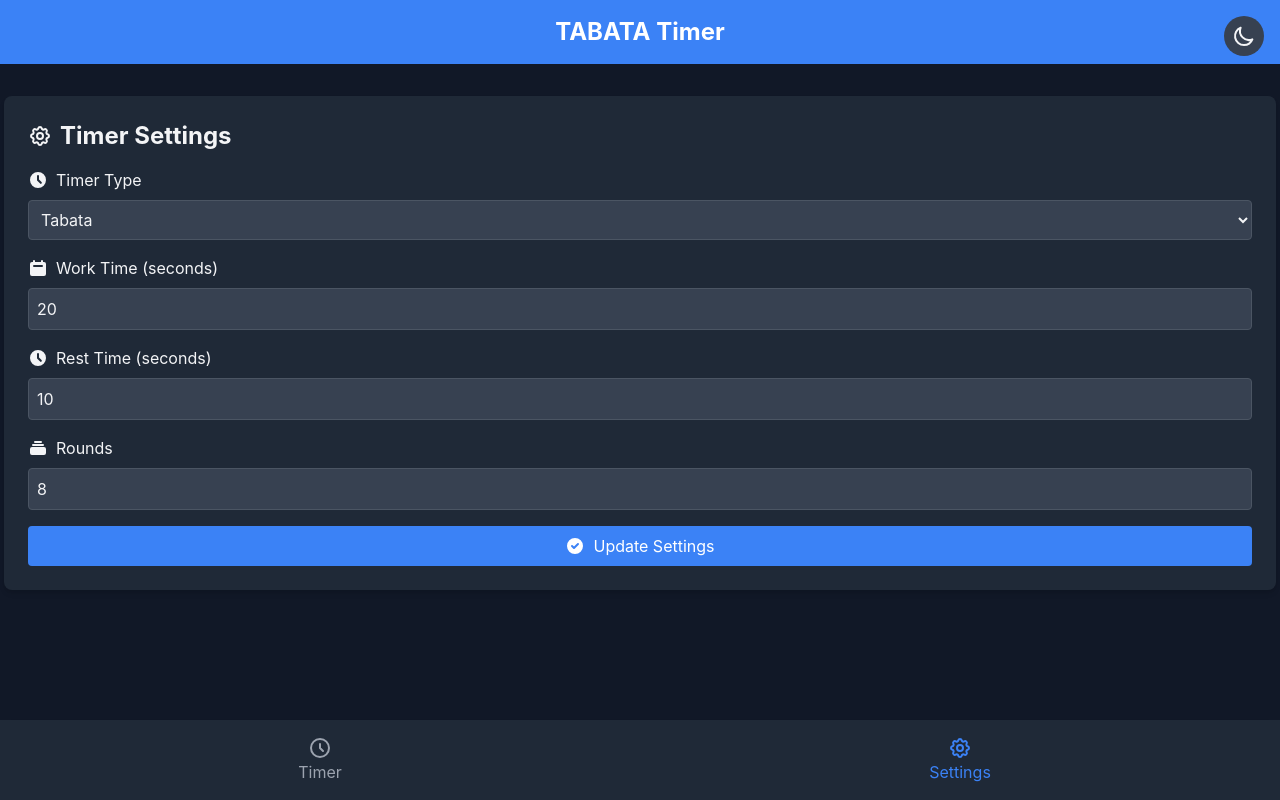
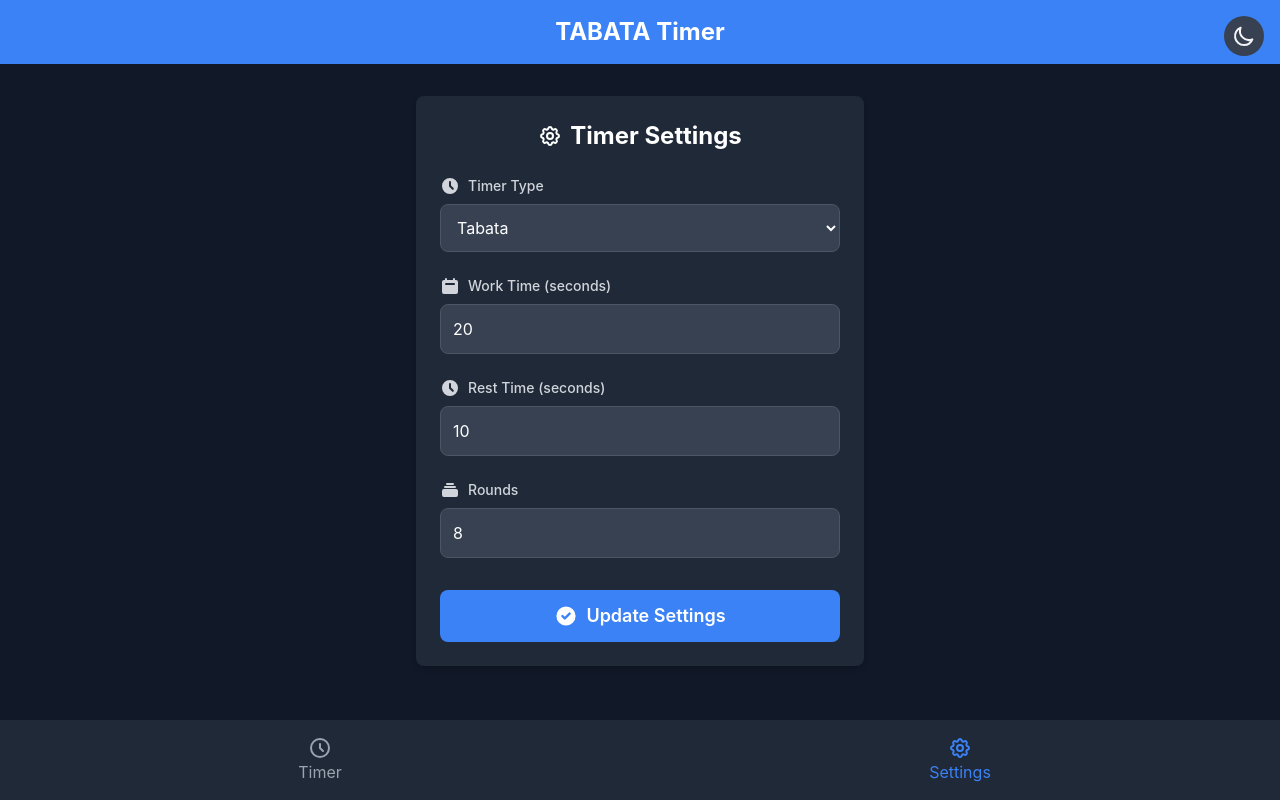
Before and after one commit to alexanderop/wodTimer, a Vue app: page /settings in a window 1280 px wide. Built offline with nearby package versions, Linux system fonts and the light colour scheme.

Commit message:
better design

```diff
--- a/src/components/TimerCircle.vue
+++ b/src/components/TimerCircle.vue
@@ -7,6 +7,7 @@ interface Props {
   currentPhase: string
   isEmomMode: boolean
   currentRound: number
+  totalRounds: number
 }
 
 const props = defineProps<Props>()
@@ -22,12 +23,12 @@ const progress = computed(() => {
 })
 
 const strokeDasharray = computed(() => {
-  const circumference = 2 * Math.PI * 92
+  const circumference = 2 * Math.PI * 90
   return `${circumference} ${circumference}`
 })
 
 const strokeDashoffset = computed(() => {
-  const circumference = 2 * Math.PI * 92
+  const circumference = 2 * Math.PI * 90
   return circumference - (progress.value / 100) * circumference
 })
 
@@ -49,6 +50,10 @@ const timerScale = ref(1)
 const isTransitioning = ref(false)
 const previousRound = ref(props.currentRound)
 
+const roundProgress = computed(() => {
+  return ((props.currentRound - 1) / props.totalRounds) * 100
+})
+
 watch(() => props.currentTime, (newTime, oldTime) => {
   if (newTime !== oldTime) {
     timerScale.value = 1.1
@@ -64,38 +69,66 @@ watch(() => props.currentRound, (newRound, oldRound) => {
     setTimeout(() => {
       previousRound.value = newRound
       isTransitioning.value = false
-    }, 500) // Duration of the transition
+    }, 500)
   }
 })
 </script>
 
 <template>
   <div class="relative w-full max-w-md aspect-square">
-    <svg class="w-full h-full transform -rotate-90" viewBox="0 0 200 200">
-      <!-- Background circle -->
+    <svg class="w-full h-full" viewBox="0 0 200 200">
+      <!-- Outer circle (round progress) -->
       <circle
         class="text-gray-200 dark:text-gray-700"
-        stroke-width="16"
+        stroke-width="8"
         stroke="currentColor"
         fill="transparent"
-        r="92"
+        r="96"
         cx="100"
         cy="100"
       />
-      <!-- Progress circle -->
       <circle
-        class="progress-ring__circle"
+        class="transition-all duration-300 ease-in-out"
+        :stroke="circleColor"
+        stroke-width="8"
+        fill="transparent"
+        r="96"
+        cx="100"
+        cy="100"
+        :stroke-dasharray="2 * Math.PI * 96"
+        :stroke-dashoffset="2 * Math.PI * 96 * (1 - roundProgress / 100)"
+        transform="rotate(-90 100 100)"
+      />
+
+      <!-- Main timer circle -->
+      <circle
+        class="text-gray-300 dark:text-gray-600"
+        stroke-width="12"
+        stroke="currentColor"
+        fill="transparent"
+        r="90"
+        cx="100"
+        cy="100"
+      />
+      <circle
+        class="progress-ring__circle transition-all duration-300 ease-in-out"
         :class="[phaseColor, pulseClass]"
-        stroke-width="16"
+        stroke-width="12"
         :stroke="circleColor"
         :stroke-dasharray="strokeDasharray"
         :stroke-dashoffset="strokeDashoffset"
         fill="transparent"
-        r="92"
+        r="90"
         cx="100"
         cy="100"
       />
+
+      <!-- Tick marks -->
+      <g v-for="i in 12" :key="i" :transform="`rotate(${i * 30} 100 100)`">
+        <line x1="100" y1="20" x2="100" y2="30" stroke="currentColor" stroke-width="2" />
+      </g>
     </svg>
+
     <div class="absolute inset-0 flex flex-col items-center justify-center">
       <transition
         enter-active-class="transition ease-out duration-500"
@@ -116,8 +149,11 @@ watch(() => props.currentRound, (newRound, oldRound) => {
           >
             {{ formattedTime }}
           </div>
-          <div v-if="!isEmomMode" class="text-2xl md:text-3xl mt-2 font-semibold" :class="[phaseColor]">
+          <div class="text-2xl md:text-3xl mt-2 font-semibold" :class="[phaseColor]">
             {{ currentPhase }}
+          </div>
+          <div class="text-lg mt-1 text-gray-600 dark:text-gray-300">
+            Round {{ currentRound }} / {{ totalRounds }}
           </div>
         </div>
       </transition>
@@ -129,6 +165,7 @@ watch(() => props.currentRound, (newRound, oldRound) => {
 .progress-ring__circle {
   transition: stroke-dashoffset 1s linear;
   transform-origin: 50% 50%;
+  transform: rotate(-90deg);
 }
 
 @keyframes pulse {
--- a/src/views/SettingsView.vue
+++ b/src/views/SettingsView.vue
@@ -1,8 +1,10 @@
 <script setup lang="ts">
 import { ref } from 'vue'
 import { useTimerStore } from '../stores/timerStore'
+import { useRouter } from 'vue-router'
 
 const timerStore = useTimerStore()
+const router = useRouter()
 
 const workTime = ref(timerStore.workTime)
 const restTime = ref(timerStore.restTime)
@@ -16,66 +18,114 @@ function updateSettings() {
     rounds: rounds.value,
     timerType: timerType.value,
   })
+
+  // Navigate to the index page after updating settings
+  router.push('/')
 }
 </script>
 
 <template>
-  <div class="bg-white dark:bg-gray-800 p-6 rounded-lg shadow-md">
-    <h2 class="text-2xl font-bold mb-4 flex items-center">
+  <div class="bg-white dark:bg-gray-800 p-4 sm:p-6 rounded-lg shadow-md max-w-md mx-auto">
+    <h2 class="text-xl sm:text-2xl font-bold mb-6 flex items-center justify-center text-gray-800 dark:text-white">
       <svg xmlns="http://www.w3.org/2000/svg" class="h-6 w-6 mr-2" fill="none" viewBox="0 0 24 24" stroke="currentColor">
         <path stroke-linecap="round" stroke-linejoin="round" stroke-width="2" d="M10.325 4.317c.426-1.756 2.924-1.756 3.35 0a1.724 1.724 0 002.573 1.066c1.543-.94 3.31.826 2.37 2.37a1.724 1.724 0 001.065 2.572c1.756.426 1.756 2.924 0 3.35a1.724 1.724 0 00-1.066 2.573c.94 1.543-.826 3.31-2.37 2.37a1.724 1.724 0 00-2.572 1.065c-.426 1.756-2.924 1.756-3.35 0a1.724 1.724 0 00-2.573-1.066c-1.543.94-3.31-.826-2.37-2.37a1.724 1.724 0 00-1.065-2.572c-1.756-.426-1.756-2.924 0-3.35a1.724 1.724 0 001.066-2.573c-.94-1.543.826-3.31 2.37-2.37.996.608 2.296.07 2.572-1.065z" />
         <path stroke-linecap="round" stroke-linejoin="round" stroke-width="2" d="M15 12a3 3 0 11-6 0 3 3 0 016 0z" />
       </svg>
       Timer Settings
     </h2>
-    <div class="mb-4">
-      <label class="block mb-2 flex items-center">
+
+    <div class="space-y-6">
+      <div class="flex flex-col">
+        <label class="text-sm font-medium mb-2 text-gray-700 dark:text-gray-300 flex items-center">
           <svg xmlns="http://www.w3.org/2000/svg" class="h-5 w-5 mr-2" viewBox="0 0 20 20" fill="currentColor">
             <path fill-rule="evenodd" d="M10 18a8 8 0 100-16 8 8 0 000 16zm1-12a1 1 0 10-2 0v4a1 1 0 00.293.707l2.828 2.829a1 1 0 101.415-1.415L11 9.586V6z" clip-rule="evenodd" />
           </svg>
           Timer Type
         </label>
-      <select v-model="timerType" class="w-full p-2 border rounded dark:bg-gray-700 dark:border-gray-600">
-        <option value="tabata">
-          Tabata
-        </option>
-        <option value="emom">
-          EMOM
-        </option>
+        <select
+          v-model="timerType"
+          class="w-full p-3 text-base border rounded-lg focus:ring-2 focus:ring-blue-500 dark:bg-gray-700 dark:border-gray-600 dark:text-white"
+        >
+          <option value="tabata">Tabata</option>
+          <option value="emom">EMOM</option>
         </select>
       </div>
-    <div class="mb-4">
-      <label class="block mb-2 flex items-center">
+
+      <div class="flex flex-col">
+        <label class="text-sm font-medium mb-2 text-gray-700 dark:text-gray-300 flex items-center">
           <svg xmlns="http://www.w3.org/2000/svg" class="h-5 w-5 mr-2" viewBox="0 0 20 20" fill="currentColor">
             <path fill-rule="evenodd" d="M6 2a1 1 0 00-1 1v1H4a2 2 0 00-2 2v10a2 2 0 002 2h12a2 2 0 002-2V6a2 2 0 00-2-2h-1V3a1 1 0 10-2 0v1H7V3a1 1 0 00-1-1zm0 5a1 1 0 000 2h8a1 1 0 100-2H6z" clip-rule="evenodd" />
           </svg>
           Work Time (seconds)
         </label>
-      <input v-model.number="workTime" type="number" class="w-full p-2 border rounded dark:bg-gray-700 dark:border-gray-600">
+        <input
+          v-model.number="workTime"
+          type="number"
+          class="w-full p-3 text-base border rounded-lg focus:ring-2 focus:ring-blue-500 dark:bg-gray-700 dark:border-gray-600 dark:text-white no-spinner"
+        >
       </div>
-    <div v-if="timerType === 'tabata'" class="mb-4">
-      <label class="block mb-2 flex items-center">
+
+      <div v-if="timerType === 'tabata'" class="flex flex-col">
+        <label class="text-sm font-medium mb-2 text-gray-700 dark:text-gray-300 flex items-center">
           <svg xmlns="http://www.w3.org/2000/svg" class="h-5 w-5 mr-2" viewBox="0 0 20 20" fill="currentColor">
             <path fill-rule="evenodd" d="M10 18a8 8 0 100-16 8 8 0 000 16zm1-12a1 1 0 10-2 0v4a1 1 0 00.293.707l2.828 2.829a1 1 0 101.415-1.415L11 9.586V6z" clip-rule="evenodd" />
           </svg>
           Rest Time (seconds)
         </label>
-      <input v-model.number="restTime" type="number" class="w-full p-2 border rounded dark:bg-gray-700 dark:border-gray-600">
+        <input
+          v-model.number="restTime"
+          type="number"
+          class="w-full p-3 text-base border rounded-lg focus:ring-2 focus:ring-blue-500 dark:bg-gray-700 dark:border-gray-600 dark:text-white no-spinner"
+        >
       </div>
-    <div class="mb-4">
-      <label class="block mb-2 flex items-center">
+
+      <div class="flex flex-col">
+        <label class="text-sm font-medium mb-2 text-gray-700 dark:text-gray-300 flex items-center">
           <svg xmlns="http://www.w3.org/2000/svg" class="h-5 w-5 mr-2" viewBox="0 0 20 20" fill="currentColor">
             <path d="M7 3a1 1 0 000 2h6a1 1 0 100-2H7zM4 7a1 1 0 011-1h10a1 1 0 110 2H5a1 1 0 01-1-1zM2 11a2 2 0 012-2h12a2 2 0 012 2v4a2 2 0 01-2 2H4a2 2 0 01-2-2v-4z" />
           </svg>
           Rounds
         </label>
-      <input v-model.number="rounds" type="number" class="w-full p-2 border rounded dark:bg-gray-700 dark:border-gray-600">
+        <input
+          v-model.number="rounds"
+          type="number"
+          class="w-full p-3 text-base border rounded-lg focus:ring-2 focus:ring-blue-500 dark:bg-gray-700 dark:border-gray-600 dark:text-white no-spinner"
+        >
       </div>
-    <button class="w-full px-4 py-2 bg-blue-500 text-white rounded hover:bg-blue-600 transition-colors flex items-center justify-center" @click="updateSettings">
-      <svg xmlns="http://www.w3.org/2000/svg" class="h-5 w-5 mr-2" viewBox="0 0 20 20" fill="currentColor">
+    </div>
+
+    <button
+      class="w-full mt-8 px-4 py-3 bg-blue-500 text-white rounded-lg hover:bg-blue-600 transition-colors flex items-center justify-center text-lg font-semibold focus:outline-none focus:ring-2 focus:ring-blue-500 focus:ring-offset-2"
+      @click="updateSettings"
+    >
+      <svg xmlns="http://www.w3.org/2000/svg" class="h-6 w-6 mr-2" viewBox="0 0 20 20" fill="currentColor">
         <path fill-rule="evenodd" d="M10 18a8 8 0 100-16 8 8 0 000 16zm3.707-9.293a1 1 0 00-1.414-1.414L9 10.586 7.707 9.293a1 1 0 00-1.414 1.414l2 2a1 1 0 001.414 0l4-4z" clip-rule="evenodd" />
       </svg>
       Update Settings
     </button>
   </div>
 </template>
+
+<style scoped>
+/* Hide number input spinners */
+.no-spinner::-webkit-inner-spin-button,
+.no-spinner::-webkit-outer-spin-button {
+  -webkit-appearance: none;
+  margin: 0;
+}
+
+/* For Firefox */
+.no-spinner {
+  -moz-appearance: textfield;
+}
+
+/* For IE/Edge */
+.no-spinner::-ms-clear {
+  display: none;
+}
+
+/* Ensure consistent styling across browsers */
+.no-spinner {
+  appearance: textfield;
+}
+</style>
--- a/src/views/TimerView.vue
+++ b/src/views/TimerView.vue
@@ -9,12 +9,12 @@ const isRunning = ref(false)
 const isPaused = ref(false)
 const currentEmomRound = ref(1)
 
-const currentRound = computed(() => timerStore.currentRound)
+const totalRounds = computed(() => timerStore.rounds)
+
 
 // EMOM-specific computeds
 // @ts-expect-error bla
 const isEmomMode = computed(() => timerStore.mode === 'EMOM')
-const emomRoundDisplay = computed(() => `Round ${currentEmomRound.value} / ${timerStore.rounds}`)
 
 // Timer Controls Computeds
 const startPauseText = computed(() => {
@@ -92,17 +92,6 @@ function resetTimer() {
 
 <template>
   <div class="flex flex-col h-full">
-    <!-- Round information -->
-    <div class="text-center mb-6">
-      <div class="text-2xl font-bold text-gray-700 dark:text-gray-200">
-        <template v-if="isEmomMode">
-          {{ emomRoundDisplay }}
-        </template>
-        <template v-else>
-          Round {{ timerStore.currentRound }} / {{ timerStore.rounds }}
-        </template>
-      </div>
-    </div>
 
     <!-- Timer circle -->
     <div class="flex-grow flex items-center justify-center">
@@ -111,7 +100,8 @@ function resetTimer() {
         :total-time="timerStore.currentPhase === 'Work' ? timerStore.workTime : timerStore.restTime"
         :current-phase="timerStore.currentPhase"
         :is-emom-mode="isEmomMode"
-        :current-round="currentRound"
+        :current-round="timerStore.currentRound"
+        :total-rounds="totalRounds"
       />
   </div>
 
```
Lines whose indentation alone changed are shown as unchanged.
